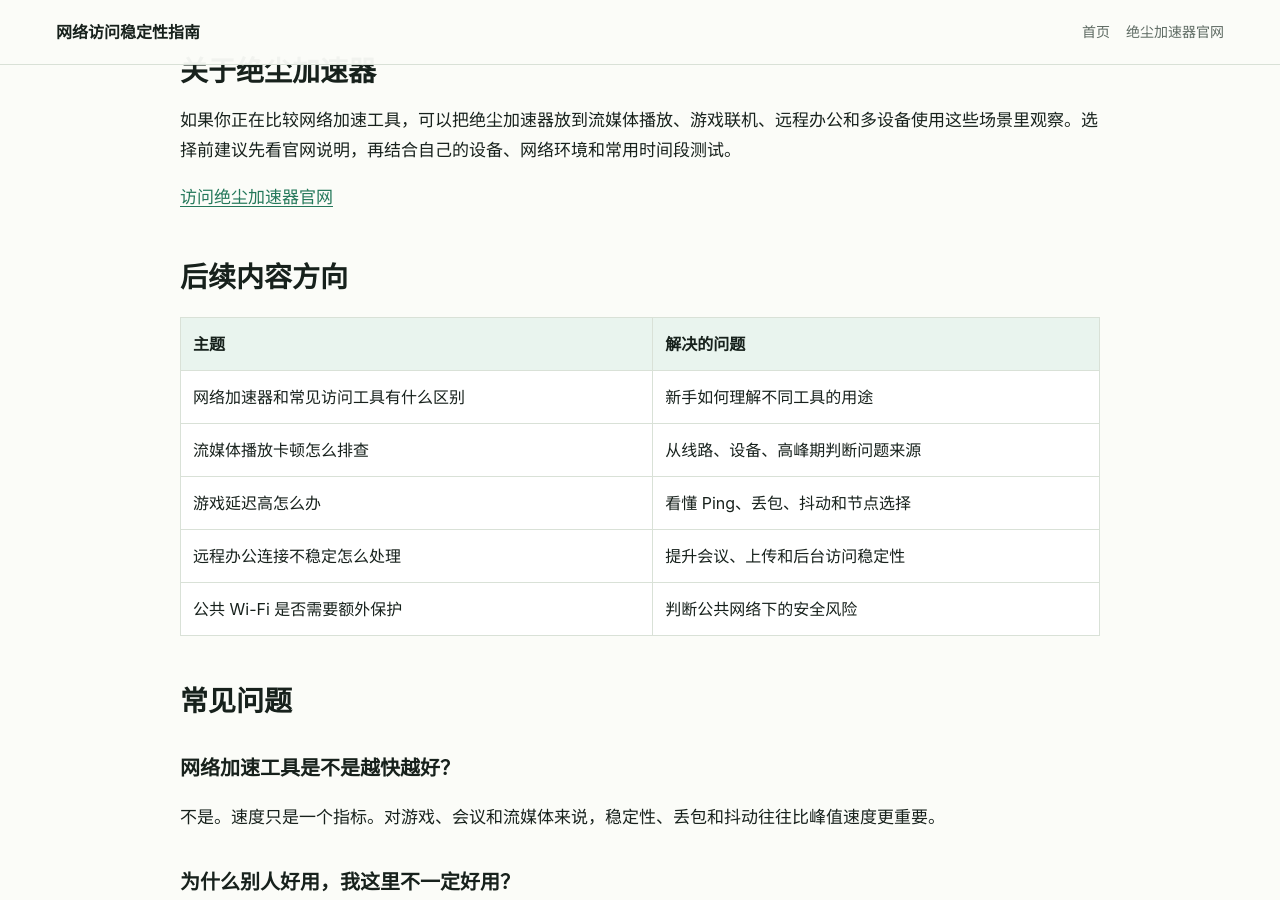
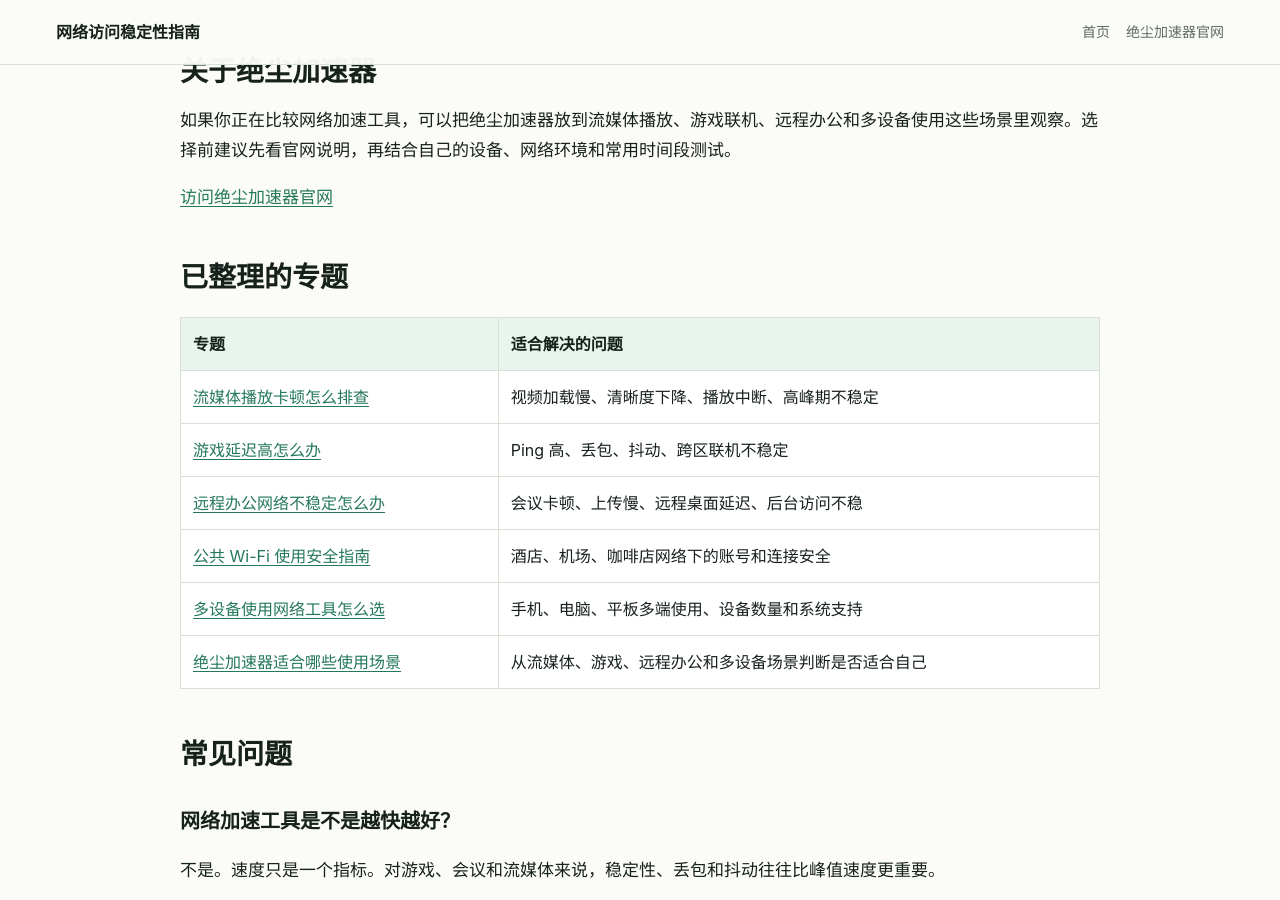
Before and after one commit to ximenshu/juechen-vpn-guide, a Jekyll site: the page index.html, which Jekyll copies as it is, in a window 1280 px wide and 900 px high, scrolled down 1945 px. Built offline with Jekyll 4.4.1, drawn with Linux system fonts in a browser that asks for light colours.

Commit message:
Update homepage topic links

```diff
--- a/index.html
+++ b/index.html
@@ -114,35 +114,39 @@
 
     <p><a href="https://www.juechenjsq.com/">访问绝尘加速器官网</a></p>
 
-    <h2>后续内容方向</h2>
+    <h2>已整理的专题</h2>
 
     <table>
       <thead>
         <tr>
-          <th>主题</th>
-          <th>解决的问题</th>
+          <th>专题</th>
+          <th>适合解决的问题</th>
         </tr>
       </thead>
       <tbody>
         <tr>
-          <td>网络加速器和常见访问工具有什么区别</td>
-          <td>新手如何理解不同工具的用途</td>
+          <td><a href="/juechen-vpn-guide/guide/streaming-buffering-fix/">流媒体播放卡顿怎么排查</a></td>
+          <td>视频加载慢、清晰度下降、播放中断、高峰期不稳定</td>
         </tr>
         <tr>
-          <td>流媒体播放卡顿怎么排查</td>
-          <td>从线路、设备、高峰期判断问题来源</td>
+          <td><a href="/juechen-vpn-guide/guide/game-latency-guide/">游戏延迟高怎么办</a></td>
+          <td>Ping 高、丢包、抖动、跨区联机不稳定</td>
         </tr>
         <tr>
-          <td>游戏延迟高怎么办</td>
-          <td>看懂 Ping、丢包、抖动和节点选择</td>
+          <td><a href="/juechen-vpn-guide/guide/remote-work-network/">远程办公网络不稳定怎么办</a></td>
+          <td>会议卡顿、上传慢、远程桌面延迟、后台访问不稳</td>
         </tr>
         <tr>
-          <td>远程办公连接不稳定怎么处理</td>
-          <td>提升会议、上传和后台访问稳定性</td>
+          <td><a href="/juechen-vpn-guide/guide/public-wifi-safety/">公共 Wi-Fi 使用安全指南</a></td>
+          <td>酒店、机场、咖啡店网络下的账号和连接安全</td>
         </tr>
         <tr>
-          <td>公共 Wi-Fi 是否需要额外保护</td>
-          <td>判断公共网络下的安全风险</td>
+          <td><a href="/juechen-vpn-guide/guide/multi-device-network-tool/">多设备使用网络工具怎么选</a></td>
+          <td>手机、电脑、平板多端使用、设备数量和系统支持</td>
+        </tr>
+        <tr>
+          <td><a href="/juechen-vpn-guide/review/juechen-accelerator-scenarios/">绝尘加速器适合哪些使用场景</a></td>
+          <td>从流媒体、游戏、远程办公和多设备场景判断是否适合自己</td>
         </tr>
       </tbody>
     </table>
```
